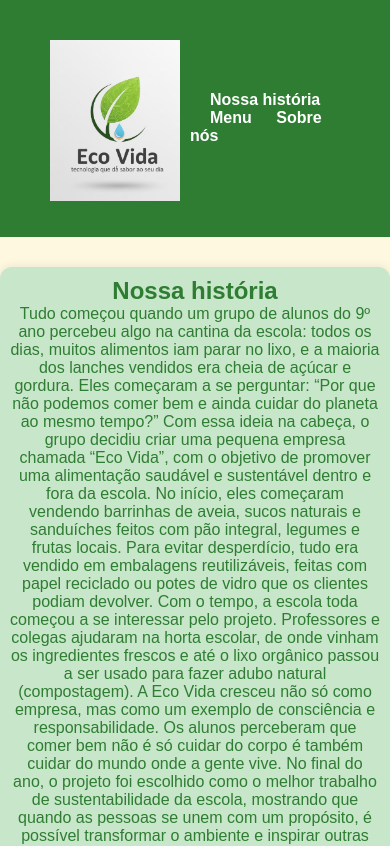
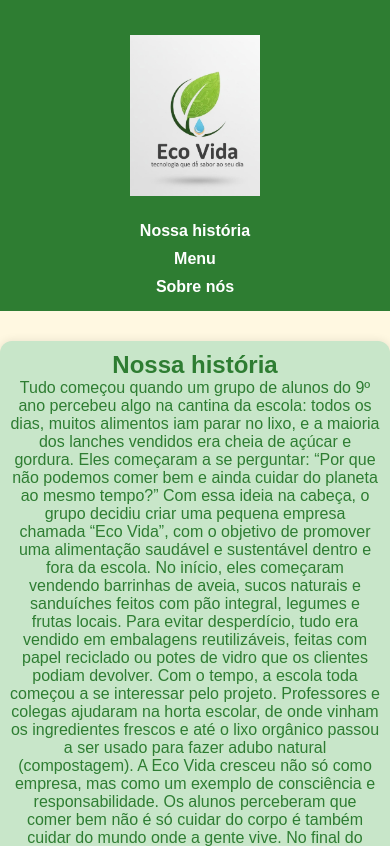
Before and after one commit to gustavovillarroel99/Eco-Vida, a plain HTML site: page index.html in a window 390 px wide. Shown: the top 846 px of the page. Drawn offline with Linux system fonts and the light colour scheme.

Commit message:
alterações no Css

```diff
--- a/style.css
+++ b/style.css
@@ -23,14 +23,19 @@ body{
       color: var(--verde-escuro);
 }
 
-header{
-     display: flex;
-      align-items: center;
-      justify-content: space-between;
-      padding: 20px 40px;
-      background-color: var(--verde-escuro);
+header {
+  background-color: #2E7D32; /* Verde escuro */
+  width: 100%;              /* ocupa toda a largura */
+  display: flex;
+  justify-content: space-between;
+  align-items: center;
+  padding: 15px 25px;
+  flex-wrap: wrap;
+  box-sizing: border-box;   /* evita corte nas bordas */
+}
 
-}
+
+
 .logo{
      color: var(--branco);
       font-size: 1.5em;
@@ -42,6 +47,7 @@ header{
     margin-top: 10px;
     width: 150px;
      padding: 10px;
+     height: auto;
 }
 
 #Principal{
@@ -72,11 +78,17 @@ section{
   margin-bottom: 40px;
 
 }
+
+nav {
+  display: flex;
+  gap: 15px; /* espaço entre os links */
+}
+
   nav a {
-      color: var(--branco);
-      text-decoration: none;
-      margin-left: 20px;
-      font-weight: bold;
+       color: #FFFFFF;
+  text-decoration: none;
+  font-weight: bold;
+  transition: color 0.3s;
     }
 
       nav a:hover {
@@ -150,3 +162,21 @@ header img.logo {
   height: auto;
   cursor: pointer; /* mostra a “mãozinha” ao passar o mouse */
 }
+
+@media (max-width: 768px) {
+  header {
+    flex-direction: column; /* empilha logo e menu */
+    align-items: center;
+    text-align: center;
+  }
+
+  nav {
+    flex-direction: column; /* coloca os links um abaixo do outro */
+    gap: 10px;
+    margin-top: 10px;
+  }
+
+  header img.logo {
+    margin-bottom: 10px; /* espaço entre logo e links */
+  }
+}
```
